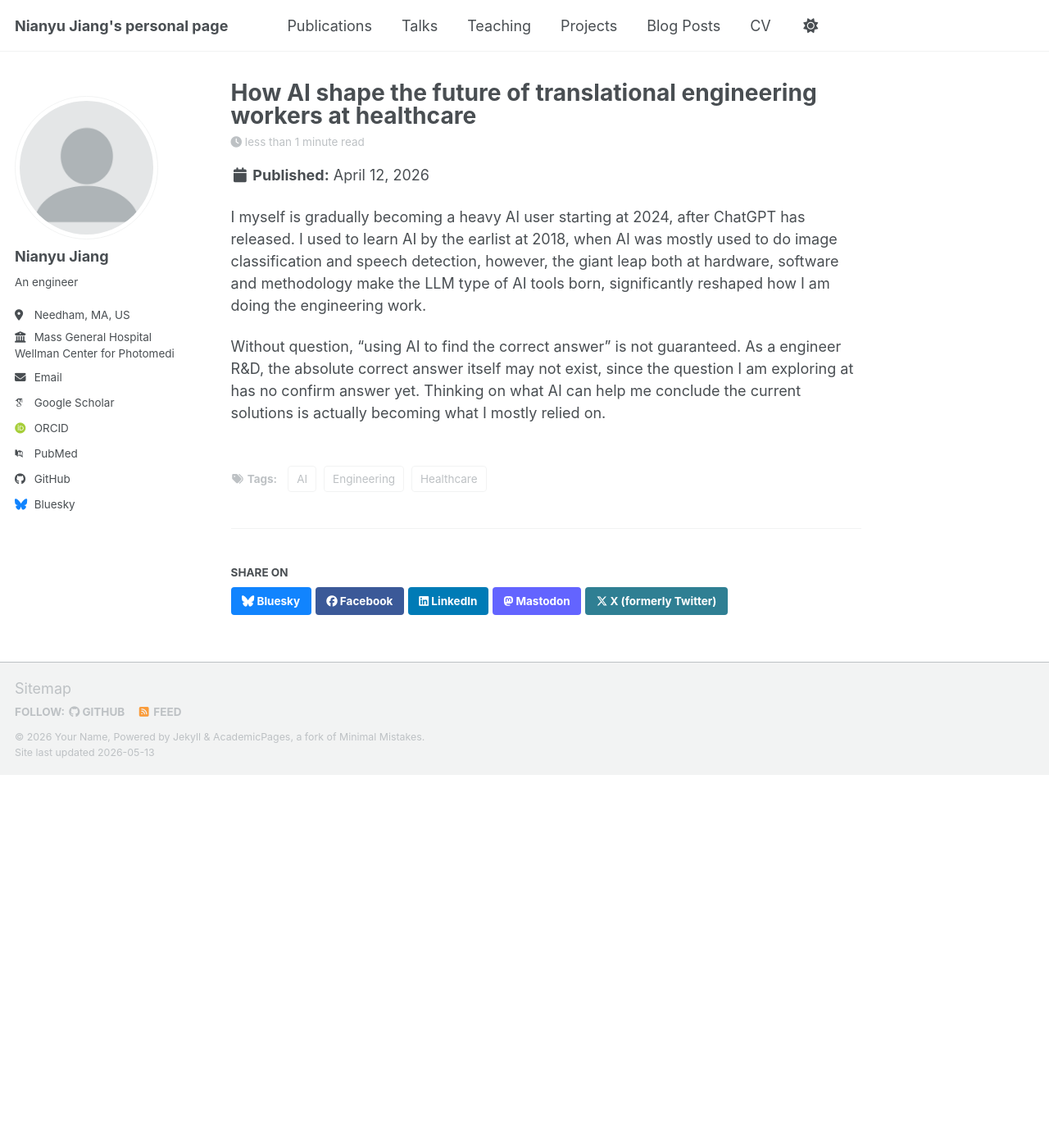
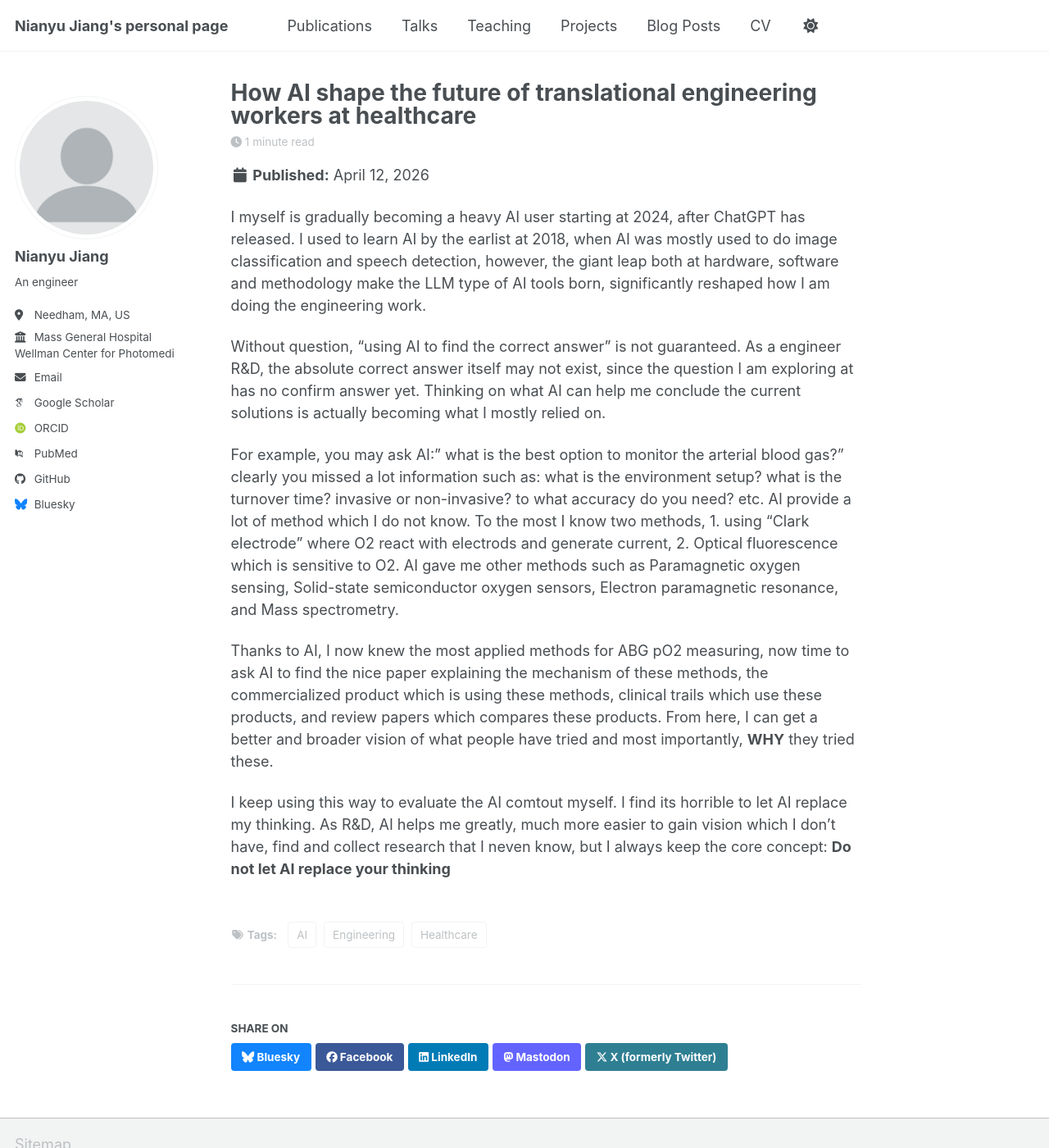
Before and after one commit to NianyuJiang/NianyuJiang.github.io, a Jekyll site: the page built from _posts/2199-01-01-future-post.md, in a window 1280 px wide and 1400 px high. Shown: the whole window at 82% size. Built offline with Jekyll 4.4.1, drawn with Linux system fonts in a browser that asks for light colours; some web fonts are replaced; a script bundle is joined from its source files by our own code; library files that are not in the unit come from our copies.

Commit message:
Update 2199-01-01-future-post.md

```diff
--- a/_posts/2199-01-01-future-post.md
+++ b/_posts/2199-01-01-future-post.md
@@ -11,3 +11,10 @@ tags:
 I myself is gradually becoming a heavy AI user starting at 2024, after ChatGPT has released. I used to learn AI by the earlist at 2018, when AI was mostly used to do image classification and speech detection, however, the giant leap both at hardware, software and methodology make the LLM type of AI tools born, significantly reshaped how I am doing the engineering work.
 
 Without question, "using AI to find the correct answer" is not guaranteed. As a engineer R&D, the absolute correct answer itself may not exist, since the question I am exploring at has no confirm answer yet. Thinking on what AI can help me conclude the current solutions is actually becoming what I mostly relied on.
+
+For example, you may ask AI:" what is the best option to monitor the arterial blood gas?" clearly you missed a lot information such as: what is the environment setup? what is the turnover time? invasive or non-invasive? to what accuracy do you need? etc. AI provide a lot of method which I do not know. To the most I know two methods, 1. using "Clark electrode" where O2 react with electrods and generate current, 2.  Optical fluorescence which is sensitive to O2. AI gave me other methods such as Paramagnetic oxygen sensing, Solid-state semiconductor oxygen sensors, Electron paramagnetic resonance, and Mass spectrometry.
+
+Thanks to AI, I now knew the most applied methods for ABG pO2 measuring, now time to ask AI to find the nice paper explaining the mechanism of these methods, the commercialized product which is using these methods, clinical trails which use these products, and review papers which compares these products. From here, I can get a better and broader vision of what people have tried and most importantly, **WHY** they tried these.
+
+I keep using this way to evaluate the AI comtout myself. I find its horrible to let AI replace my thinking. As R&D, AI helps me greatly, much more easier to gain vision which I don't have, find and collect research that I neven know, but I always keep the core concept:
+**Do not let AI replace your thinking**
```
